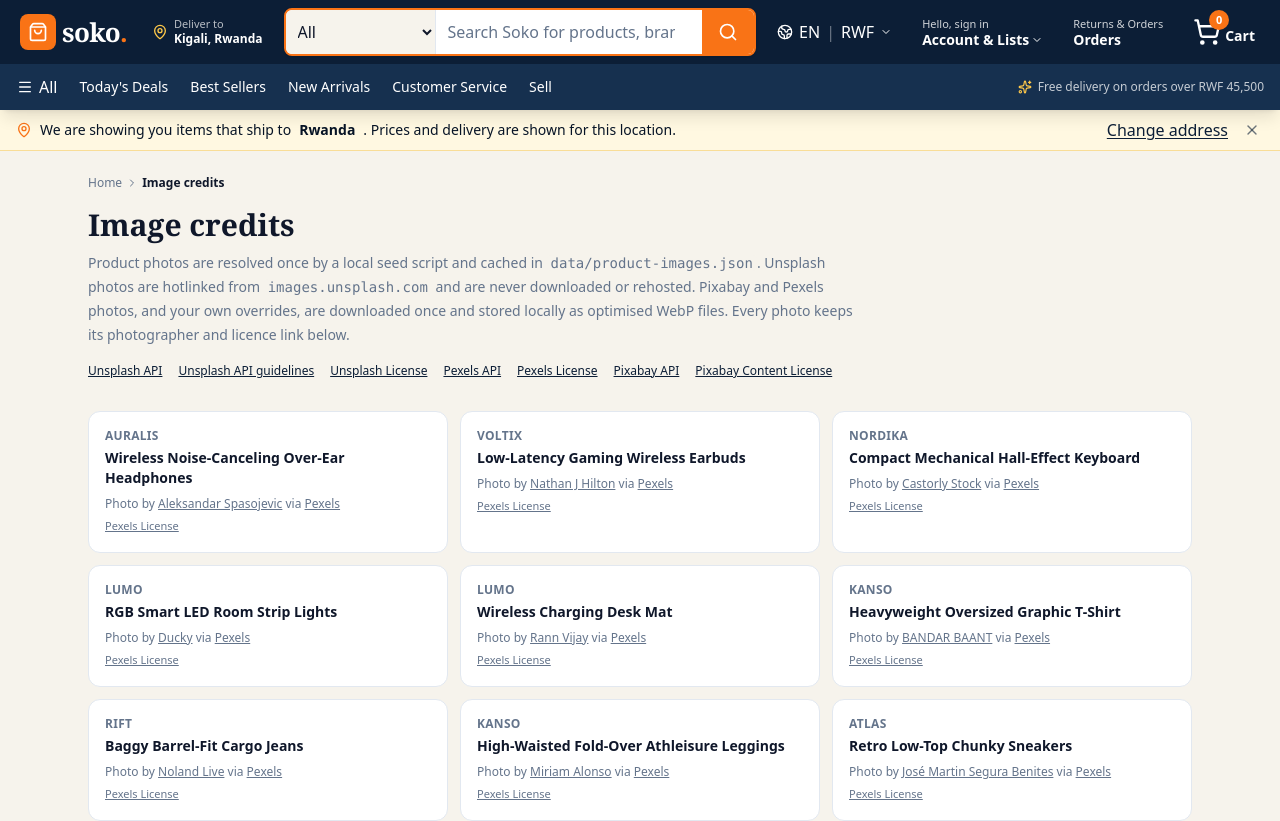
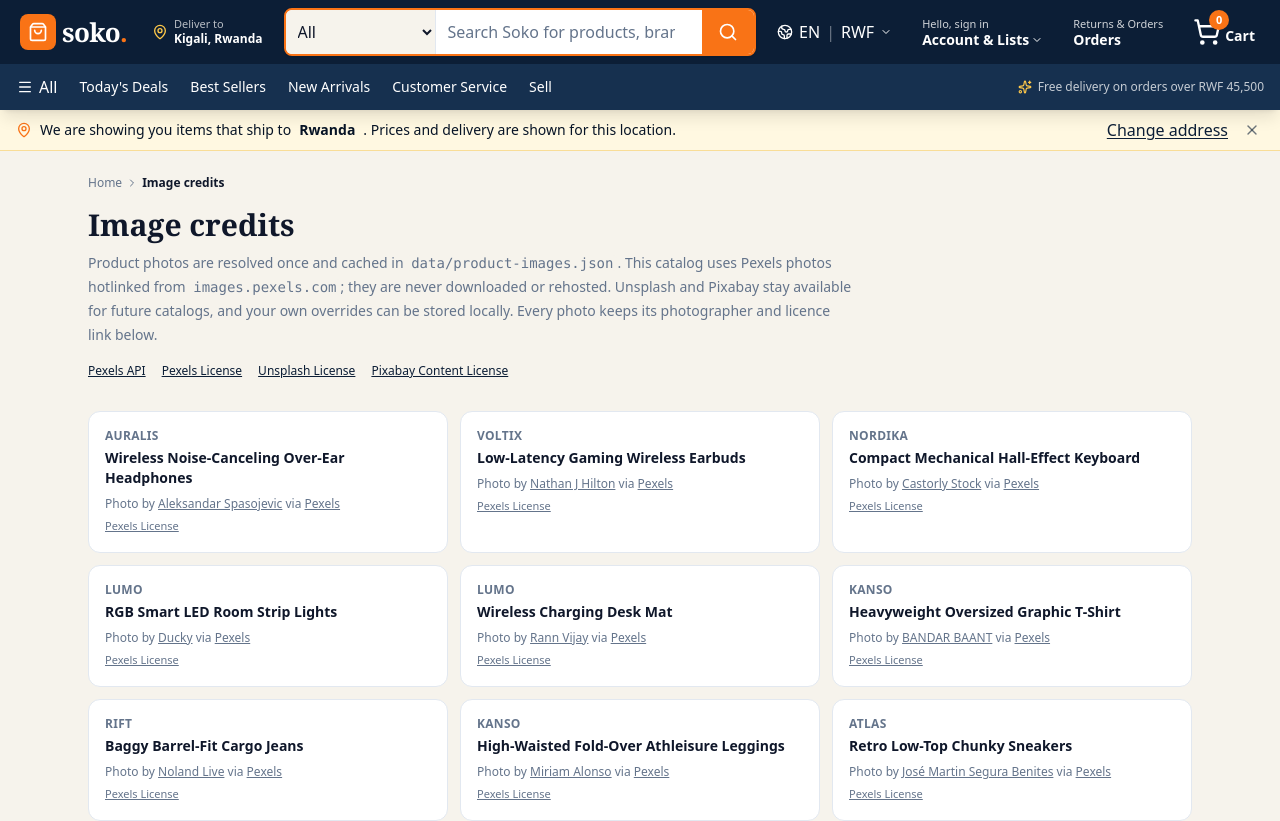
Before and after one commit to Samuel-Fx-1/E-comm, a React (Vite) app: page /credits in a window 1280 px wide. Shown: the top 821 px of the page. Built offline with nearby package versions, Linux system fonts and the light colour scheme; a web font is replaced by a local one.

Commit message:
fix(credits): describe Pexels hotlinks in credits page

```diff
--- a/src/pages/Credits.tsx
+++ b/src/pages/Credits.tsx
@@ -19,31 +19,22 @@ export default function CreditsPage() {
 
       <h1 className="mt-4 font-serif text-3xl font-bold text-[var(--brand-ink)]">Image credits</h1>
       <p className="mt-2 max-w-3xl text-sm leading-6 text-[var(--brand-muted)]">
-        Product photos are resolved once by a local seed script and cached in{' '}
-        <code className="rounded bg-[var(--brand-cream)] px-1">data/product-images.json</code>. Unsplash photos are
-        hotlinked from <code className="rounded bg-[var(--brand-cream)] px-1">images.unsplash.com</code> and are never
-        downloaded or rehosted. Pixabay and Pexels photos, and your own overrides, are downloaded once and stored locally
-        as optimised WebP files. Every photo keeps its photographer and licence link below.
+        Product photos are resolved once and cached in{' '}
+        <code className="rounded bg-[var(--brand-cream)] px-1">data/product-images.json</code>. This catalog uses Pexels
+        photos hotlinked from <code className="rounded bg-[var(--brand-cream)] px-1">images.pexels.com</code>; they are
+        never downloaded or rehosted. Unsplash and Pixabay stay available for future catalogs, and your own overrides can
+        be stored locally. Every photo keeps its photographer and licence link below.
       </p>
 
       <div className="mt-4 flex flex-wrap gap-4 text-xs">
-        <a href="https://unsplash.com/developers" target="_blank" rel="noopener noreferrer" className="text-[var(--brand-navy)] underline">
-          Unsplash API
-        </a>
-        <a href="https://help.unsplash.com/en/articles/2511245-unsplash-api-guidelines" target="_blank" rel="noopener noreferrer" className="text-[var(--brand-navy)] underline">
-          Unsplash API guidelines
-        </a>
-        <a href="https://unsplash.com/license" target="_blank" rel="noopener noreferrer" className="text-[var(--brand-navy)] underline">
-          Unsplash License
-        </a>
         <a href="https://www.pexels.com/api/documentation/" target="_blank" rel="noopener noreferrer" className="text-[var(--brand-navy)] underline">
           Pexels API
         </a>
         <a href="https://www.pexels.com/license/" target="_blank" rel="noopener noreferrer" className="text-[var(--brand-navy)] underline">
           Pexels License
         </a>
-        <a href="https://pixabay.com/api/docs/" target="_blank" rel="noopener noreferrer" className="text-[var(--brand-navy)] underline">
-          Pixabay API
+        <a href="https://unsplash.com/license" target="_blank" rel="noopener noreferrer" className="text-[var(--brand-navy)] underline">
+          Unsplash License
         </a>
         <a href="https://pixabay.com/service/license/" target="_blank" rel="noopener noreferrer" className="text-[var(--brand-navy)] underline">
           Pixabay Content License
@@ -54,7 +45,7 @@ export default function CreditsPage() {
         <div className="mt-8">
           <EmptyState
             title="No stock photos resolved yet"
-            description="All listings currently show bundled demo artwork. Once an image API key is available, run the seed script and photographer credits will appear here."
+            description="All listings currently show bundled demo artwork. Run the image seed script and photographer credits will appear here."
             action={
               <Link to="/search" className="inline-flex rounded-lg bg-[var(--brand-orange)] px-4 py-2.5 text-sm font-semibold text-white">
                 Browse products
```
